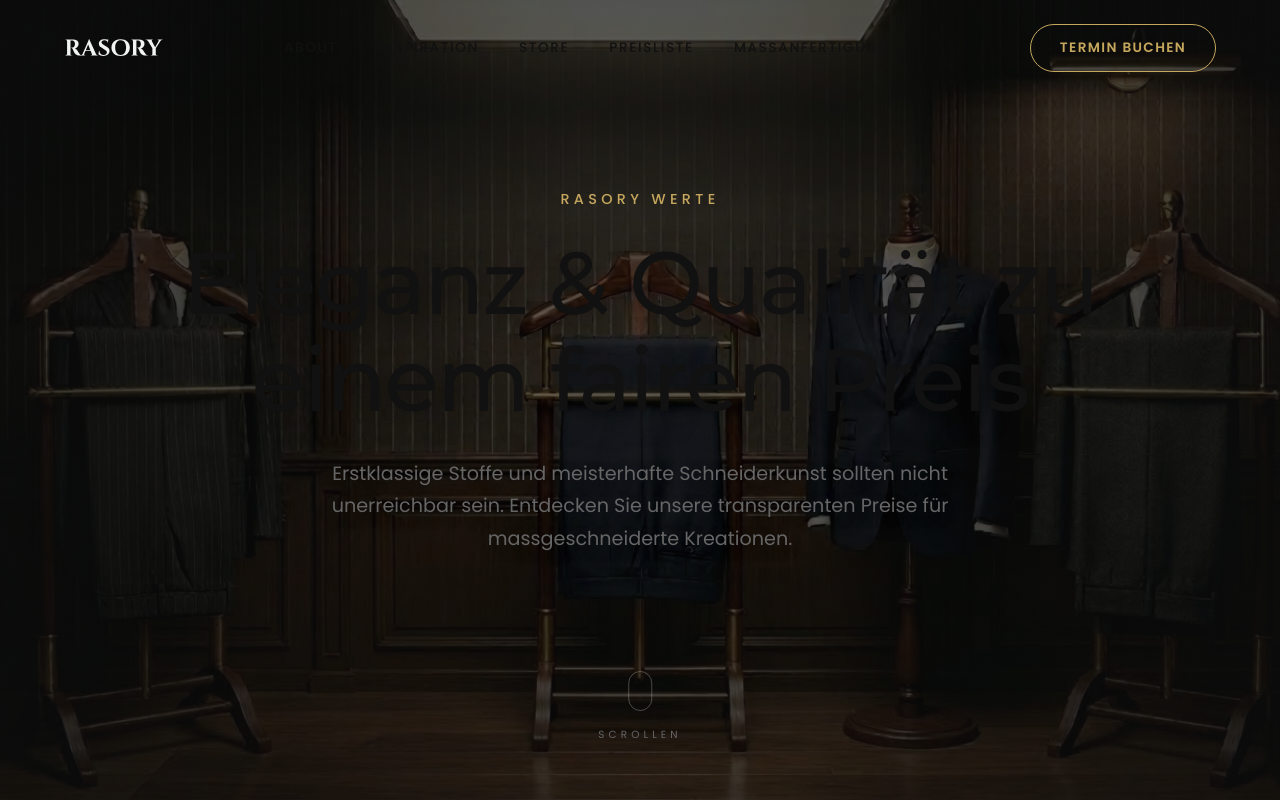
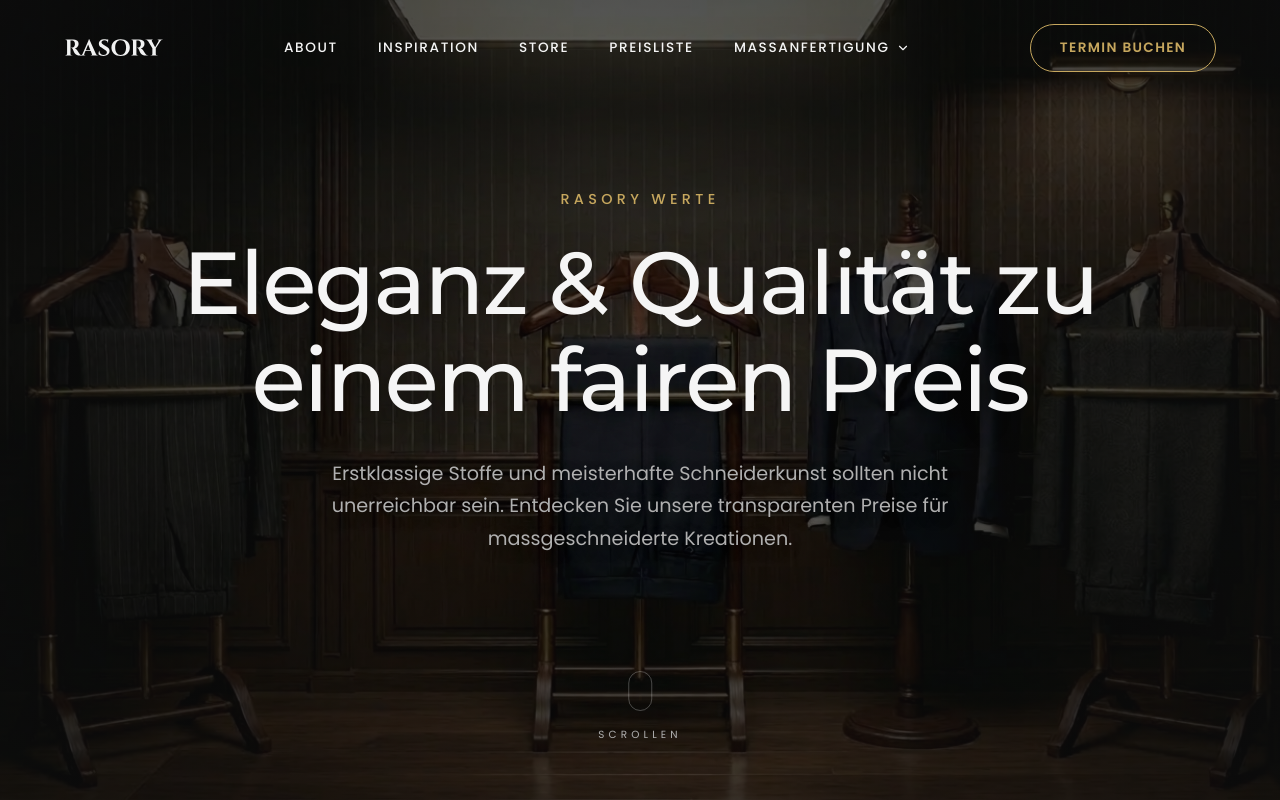
Before and after one commit to kirushikan0508/rasory_bf, a React (Vite) app: page /price-list in a window 1280 px wide. Shown: the top 800 px of the page. Built offline with nearby package versions, Linux system fonts and the light colour scheme.

Commit message:
fix color issues

```diff
--- a/index.html
+++ b/index.html
@@ -3,17 +3,7 @@
 
 <head>
   <meta charset="UTF-8" />
-  <script>
-    (function () {
-      const savedTheme = localStorage.getItem('theme');
-      const systemPrefersLight = window.matchMedia('(prefers-color-scheme: light)').matches;
-      if (savedTheme === 'light' || (!savedTheme && systemPrefersLight)) {
-        document.documentElement.classList.add('light');
-      } else {
-        document.documentElement.classList.remove('light');
-      }
-    })();
-  </script>
+
   <link rel="icon" type="image/svg+xml" href="/vite.svg" />
   <meta name="viewport" content="width=device-width, initial-scale=1.0" />
   <title>resort-a</title>
--- a/src/components/Navbar.css
+++ b/src/components/Navbar.css
@@ -9,19 +9,13 @@
     background: transparent;
 }
 
+/* Scrolled navbar styling */
 .navbar.scrolled {
     padding: 1rem 4rem;
     background: var(--bg-primary);
-    /* Changed from fixed rgba to var for theme support */
     backdrop-filter: blur(15px);
     border-bottom: 1px solid var(--border-subtle);
     box-shadow: 0 10px 30px rgba(0, 0, 0, 0.5);
-}
-
-/* Light mode specific adjustment for scrolled navbar opacity if needed */
-[data-theme="light"] .navbar.scrolled {
-    background: rgba(255, 255, 255, 0.95);
-    box-shadow: 0 10px 30px rgba(0, 0, 0, 0.1);
 }
 
 .navbar-container {
@@ -172,10 +166,6 @@
     transform: rotate(15deg);
 }
 
-[data-theme="light"] .theme-toggle:hover {
-    background: rgba(0, 0, 0, 0.05);
-}
-
 .cta-button {
     padding: 0.8rem 1.8rem;
     background: transparent;
@@ -195,11 +185,6 @@
     color: var(--bg-primary);
     /* Uses var to adapt to theme logic if needed, or stick to dark/gold contrast */
     box-shadow: 0 0 20px rgba(198, 167, 94, 0.3);
-}
-
-/* Ensure button text is readable in light mode when hovered */
-[data-theme="light"] .cta-button:hover {
-    color: #fff;
 }
 
 
@@ -231,10 +216,6 @@
     padding: 8rem 2rem;
     z-index: 2000;
     box-shadow: -10px 0 50px rgba(0, 0, 0, 0.8);
-}
-
-[data-theme="light"] .mobile-menu {
-    box-shadow: -10px 0 50px rgba(0, 0, 0, 0.15);
 }
 
 .mobile-nav-links {
--- a/src/components/Navbar.jsx
+++ b/src/components/Navbar.jsx
@@ -1,8 +1,6 @@
 import React, { useState, useEffect } from 'react';
 import { motion, AnimatePresence } from 'framer-motion';
 import { Menu, X, ChevronDown } from 'lucide-react';
-// import { useTheme } from '../context/ThemeContext';
-// import ThemeToggle from './ui/ThemeToggle';
 import { Link } from 'react-router-dom';
 import logoSvg from '../assets/Rasory And Fabric Logo - LK/Rasory Logo-01.svg';
 import './Navbar.css';
@@ -12,7 +10,7 @@
     const [isMobileMenuOpen, setIsMobileMenuOpen] = useState(false);
     const [isDropdownOpen, setIsDropdownOpen] = useState(false);
 
-    // const { theme } = useTheme();
+
 
     useEffect(() => {
         const handleScroll = () => {
--- a/src/context/ThemeContext.jsx
+++ /dev/null
@@ -1,47 +0,0 @@
-import React, { createContext, useContext, useState, useEffect } from 'react';
-
-const ThemeContext = createContext();
-
-export const ThemeProvider = ({ children }) => {
-    const [theme, setTheme] = useState(() => {
-        // 1. Check localStorage
-        const savedTheme = localStorage.getItem('theme');
-        if (savedTheme) {
-            return savedTheme;
-        }
-        // 2. Check system preference
-        if (window.matchMedia && window.matchMedia('(prefers-color-scheme: light)').matches) {
-            return 'light';
-        }
-        // 3. Default to dark
-        return 'dark';
-    });
-
-    useEffect(() => {
-        const root = document.documentElement;
-        if (theme === 'light') {
-            root.classList.add('light');
-        } else {
-            root.classList.remove('light');
-        }
-        localStorage.setItem('theme', theme);
-    }, [theme]);
-
-    const toggleTheme = () => {
-        setTheme((prevTheme) => (prevTheme === 'dark' ? 'light' : 'dark'));
-    };
-
-    return (
-        <ThemeContext.Provider value={{ theme, toggleTheme }}>
-            {children}
-        </ThemeContext.Provider>
-    );
-};
-
-export const useTheme = () => {
-    const context = useContext(ThemeContext);
-    if (context === undefined) {
-        throw new Error('useTheme must be used within a ThemeProvider');
-    }
-    return context;
-};
--- a/src/main.jsx
+++ b/src/main.jsx
@@ -4,12 +4,10 @@
 import './index.css'
 import App from './App.jsx'
 
-import { ThemeProvider } from './context/ThemeContext.jsx';
+
 
 createRoot(document.getElementById('root')).render(
   <StrictMode>
-    <ThemeProvider>
-      <App />
-    </ThemeProvider>
+    <App />
   </StrictMode>,
 )
--- a/src/theme.css
+++ b/src/theme.css
@@ -17,17 +17,6 @@
     --btn-radius: 50px;
 }
 
-html.light {
-    /* Light Mode Overrides */
-    --bg-primary: #F6F6F6;
-    --bg-section: #FFFFFF;
-    --text-primary: #111111;
-    --text-muted: #666666;
-    --border-subtle: rgba(0, 0, 0, 0.08);
-    /* Dark subtle border for light mode */
-    --shadow-soft: 0 10px 30px -10px rgba(0, 0, 0, 0.1);
-}
-
 body {
     background: var(--bg-primary);
     color: var(--text-primary);
```
Also changed, not shown: src/components/ui/Hero.css (+18 -5 lines).
